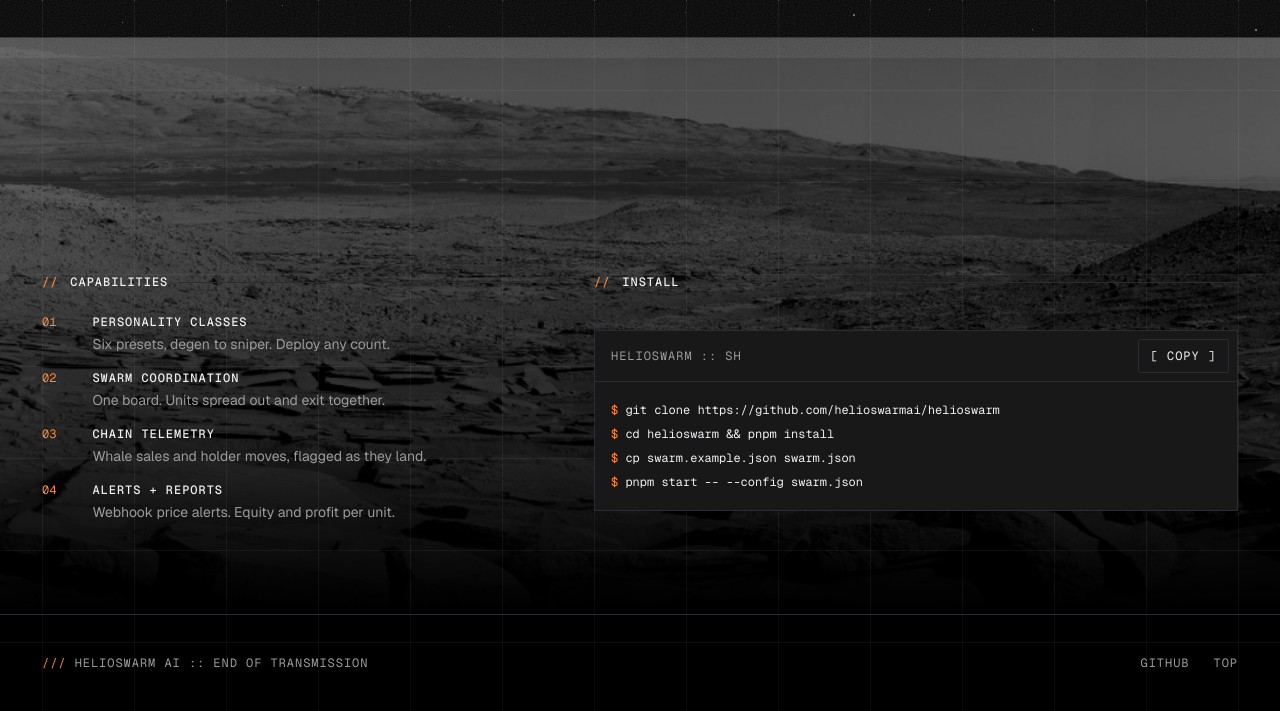
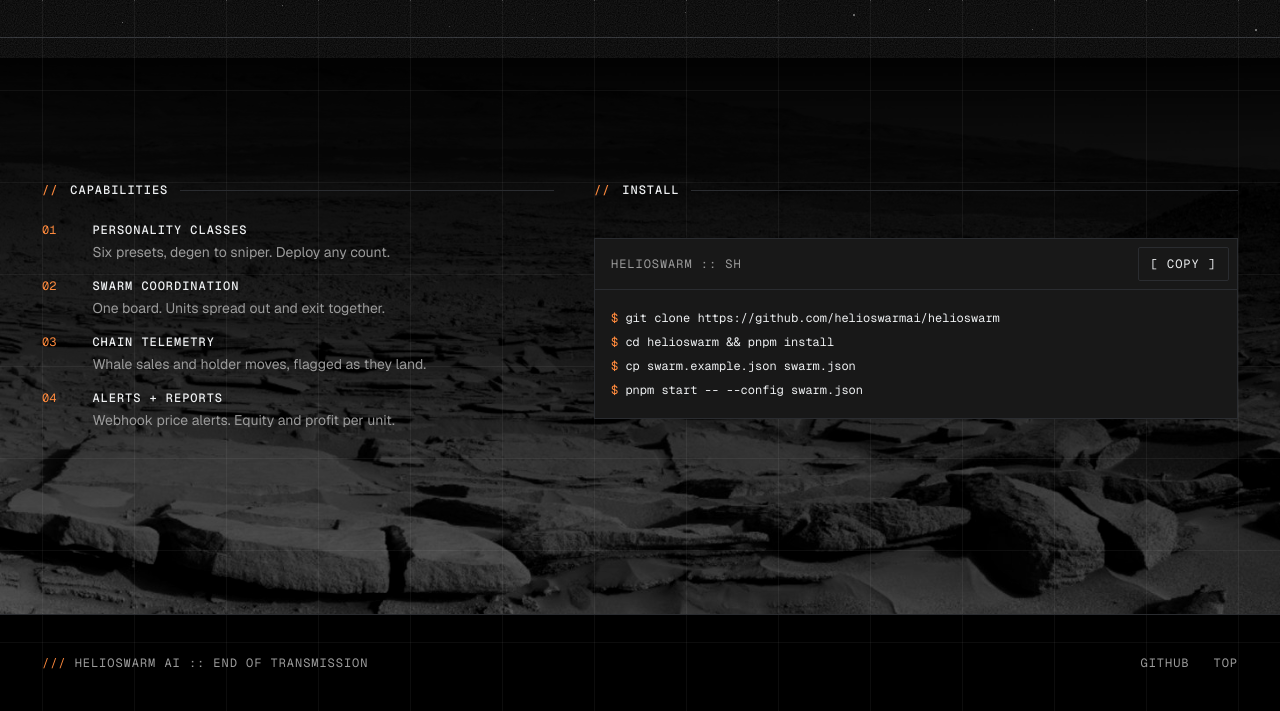
Before and after one commit to helioswarmai/helioswarm, a website: page site/index.html in a window 1280 px wide. Shown: the part 742-1453 px from the top of the page. Drawn offline with nearby package versions, Linux system fonts and the light colour scheme.

Commit message:
Flip the section image fade so it fades in from the top
Co-Authored-By: Claude Fable 5.2 <noreply@anthropic.com>
Claude-Session: https://claude.ai/code/session_016uYC2qqY9WbddzSV8ZiCbj

```diff
--- a/site/index.html
+++ b/site/index.html
@@ -160,14 +160,14 @@ p { text-wrap: pretty; }
 .bar.hot i.on { background: var(--sun); }
 
 /* second section */
-section { position: relative; padding-block: calc(var(--g) * 3 - 40px) var(--g); }
+section { position: relative; padding-block: calc(var(--g) * 2 - 40px) calc(var(--g) * 2); }
 section::before {
-  content: ""; position: absolute; z-index: 0; left: 0; right: 0; top: 0;
+  content: ""; position: absolute; z-index: 0; left: 0; right: 0; bottom: 0;
   height: max(46.7vw, calc(var(--g) * 5)); max-height: 100%; pointer-events: none;
-  background: url("img/gale-crater.jpg") center top / cover no-repeat;
+  background: url("img/gale-crater.jpg") center bottom / cover no-repeat;
   filter: grayscale(1) contrast(1.15); opacity: 0.42;
-  -webkit-mask-image: linear-gradient(to bottom, #000 0%, #000 30%, transparent 100%);
-  mask-image: linear-gradient(to bottom, #000 0%, #000 30%, transparent 100%);
+  -webkit-mask-image: linear-gradient(to bottom, transparent 0%, rgba(0, 0, 0, 0.5) 62%, #000 100%);
+  mask-image: linear-gradient(to bottom, transparent 0%, rgba(0, 0, 0, 0.5) 62%, #000 100%);
 }
 section > .wrap { position: relative; z-index: 2; }
 h2 { display: flex; align-items: center; gap: 12px; margin: 0 0 24px; font-family: var(--mono); font-size: 12px; line-height: 16px; font-weight: 500; letter-spacing: 0.08em; text-transform: uppercase; color: var(--fg); }
```
Also changed, not shown: site/og.png.
